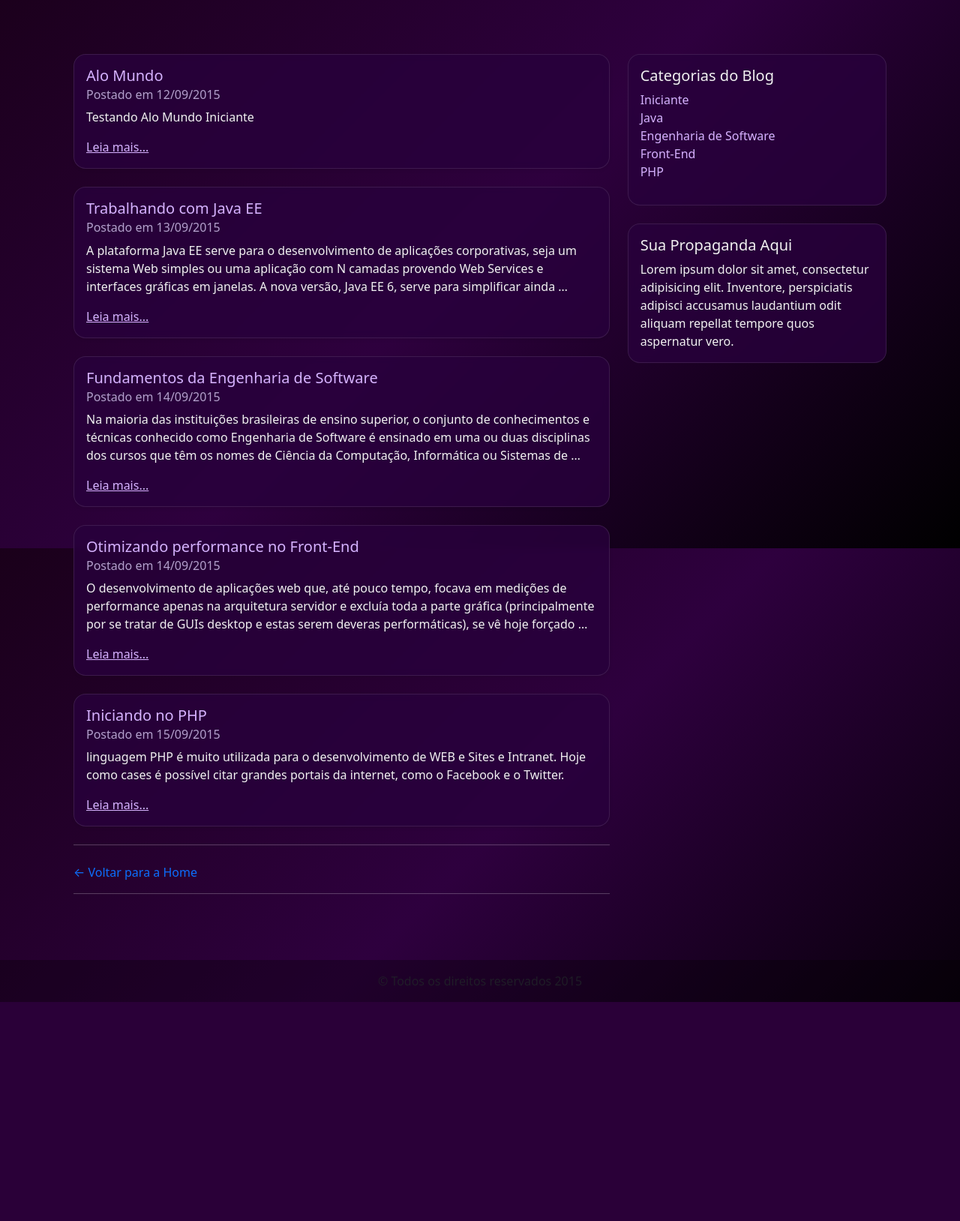
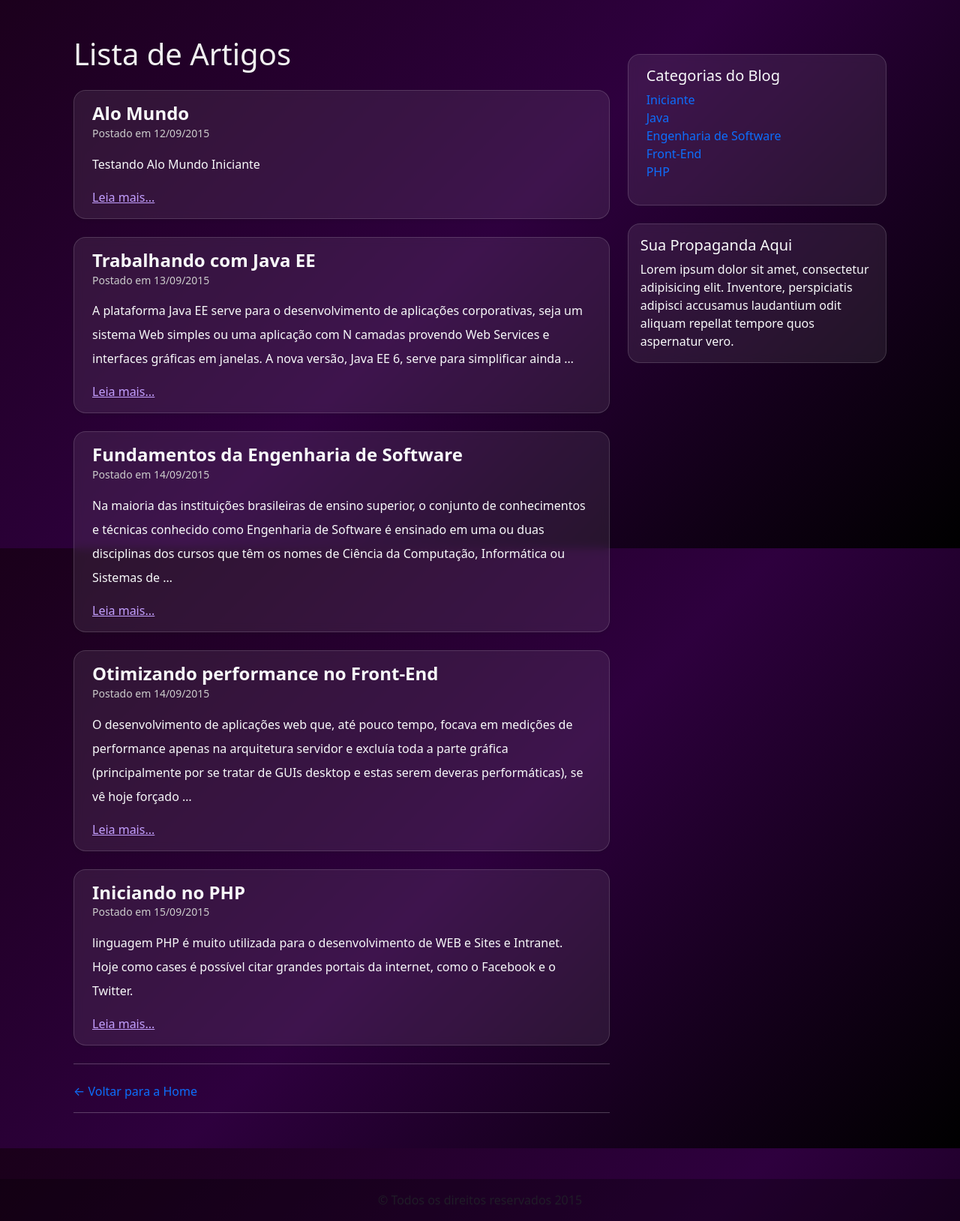
Before and after one commit to Mateus00/AnyWiki2, a Django app: page /blog/ in a window 1280 px wide. Shown: the part 69-1697 px from the top of the page at 75% size. Before the commit the page ends 1405 px from the top, so only its background shows below. Run offline with Django 5.2, Linux system fonts and the light colour scheme; data comes from the database, SQL or seed files in the repository.

Commit message:
Mais estilo

```diff
--- a/django_project/blog/templates/blog/base.html
+++ b/django_project/blog/templates/blog/base.html
@@ -1,15 +1,10 @@
 {% extends "layout.html" %}
 {% block head_title %}
-    {% block title %}
-        Bem-vindo ao meu blog
-    {% endblock title %}
 {% endblock head_title %}
 {% block content %}
   <div class="container my-4">
     <div class="row">
-            <!-- Conteúdo principal -->
       <div class="col-md-8">
-                <h1 class="page-header mb-4">{{ post.titulo }}</h1>
         {% block blog_content %}
           <p>Sem conteúdo no momento.</p>
         {% endblock blog_content %}
@@ -19,10 +14,11 @@
         </p>
         <hr>
       </div>
-            <!-- Barra lateral -->
+
+      <!-- Barra lateral com comportamento sticky -->
       <div class="col-md-4">
+        <div class="position-sticky" style="top: 80px; z-index: 1;">
           {% block categorias %}
-                    <!-- Você pode adicionar categorias aqui -->
           {% endblock categorias %}
           <div class="card mt-4">
             <div class="card-body">
@@ -35,4 +31,5 @@
         </div>
       </div>
     </div>
+  </div>
 {% endblock content %}
--- a/django_project/blog/templates/blog/home.html
+++ b/django_project/blog/templates/blog/home.html
@@ -1,24 +1,24 @@
 {% extends "blog/base.html" %}
 
 {% block head_title %}
-    Bem-vindos
+  Lista de Artigos
 {% endblock head_title %}
 
 {% block blog_content %}
+<h1 class="page-header mb-4">Lista de Artigos</h1>
   {% if posts %}
     {% for post in posts %}
       <div class="card mb-4 shadow-sm">
-                <div class="card-body">
-                    <h5 class="card-title text-break">
-                        <a href="{{ post.get_url_absoluta }}"
-                           class="text-decoration-none">
+        <div class="card-body px-4 py-3">
+          <h5 class="card-title text-break fs-4 fw-semibold">
+            <a href="{{ post.get_url_absoluta }}" class="text-decoration-none text-light">
               {{ post.titulo }}
             </a>
           </h5>
-                    <h6 class="card-subtitle mb-2">
+          <h6 class="card-subtitle mb-3 small">
             Postado em {{ post.data|date:"d/m/Y" }}
           </h6>
-                    <p class="card-text">{{ post.corpo|truncatewords:40 }}</p>
+          <p class="card-text lh-lg fs-6">{{ post.corpo|truncatewords:40 }}</p>
           <a href="{{ post.get_url_absoluta }}" class="card-link">Leia mais...</a>
         </div>
       </div>
@@ -30,7 +30,7 @@
 
 {% block categorias %}
   <div class="card mt-4">
-        <div class="card-body">
+    <div class="card-body px-4 py-3">
       <h5 class="card-title">Categorias do Blog</h5>
       {% block categorias_content %}
         {% if categorias %}
--- a/django_project/templates/layout.html
+++ b/django_project/templates/layout.html
@@ -4,29 +4,23 @@
   <head>
     <meta charset="utf-8" />
     <meta http-equiv="X-UA-Compatible" content="IE=edge">
-        <meta name="viewport"
-              content="width=device-width, initial-scale=1, shrink-to-fit=no">
+    <meta name="viewport" content="width=device-width, initial-scale=1, shrink-to-fit=no">
     <title>
       {% block head_title %}
       {% endblock head_title %}
     </title>
     <meta name="description" content="My home page">
     <!-- Bootstrap CSS -->
-        <link href="https://cdn.jsdelivr.net/npm/bootstrap@5.3.2/dist/css/bootstrap.min.css"
-              rel="stylesheet"
-              crossorigin="anonymous">
+    <link href="https://cdn.jsdelivr.net/npm/bootstrap@5.3.2/dist/css/bootstrap.min.css" rel="stylesheet" crossorigin="anonymous">
     <!-- Bootstrap Icons -->
-        <link rel="stylesheet"
-              href="https://cdn.jsdelivr.net/npm/bootstrap-icons/font/bootstrap-icons.css">
+    <link rel="stylesheet" href="https://cdn.jsdelivr.net/npm/bootstrap-icons/font/bootstrap-icons.css">
     <!-- Custom CSS -->
     <link rel="stylesheet" href="{% static 'css/main.css' %}">
-        <!-- Estilo -->
     <style>
       html, body {
         height: 100%;
         margin: 0;
       }
-
       body {
         display: flex;
         flex-direction: column;
@@ -35,99 +29,81 @@
         background-size: cover;
         color: #f1f1f1;
       }
-
       #page-wrapper {
         display: flex;
         flex-direction: column;
         min-height: 100vh;
       }
-
       main {
         flex-grow: 1;
       }
-
       .card {
-            background: rgba(40, 0, 60, 0.8);
-            color: #f1f1f1;
-            border: 1px solid rgba(255, 255, 255, 0.1);
-            backdrop-filter: blur(4px);
+        background: rgba(255, 255, 255, 0.08);
+        color: #f8f9fa;
+        border: 1px solid rgba(255, 255, 255, 0.15);
+        backdrop-filter: blur(6px);
         border-radius: 1rem;
       }
-
-        .card a {
-            color: #d6b3ff;
+      .card .card-title a {
+        color: #e0c9ff;
       }
-
-        .card a:hover {
+      .card .card-title a:hover {
         color: #ffffff;
         text-decoration: underline;
       }
-
       .card-subtitle {
-            color: #b3a1cc;
+        color: #ccc;
       }
-
       .card-link {
-            color: #a97fff;
+        color: #c39fff;
       }
-
+      .card-link:hover {
+        text-decoration: underline;
+      }
       footer {
         background: rgba(0, 0, 0, 0.3);
       }
-
       .navbar {
         background: rgba(0, 0, 0, 0.8) !important;
       }
-
       .navbar-brand {
         font-size: 1.5rem;
         margin-right: 1rem;
         color: #d6b3ff !important;
       }
-
       .navbar-brand i {
         font-size: 1.8rem;
       }
-
       .nav-link {
         color: #d6b3ff !important;
         padding: 0.4rem 0.8rem;
       }
-
       .nav-link:hover {
         color: #ffffff !important;
       }
-
       .navbar-nav {
         gap: 0.5rem;
       }
-
       form.d-flex input.form-control {
         height: 30px;
         font-size: 0.9rem;
         padding: 0 0.5rem;
       }
-
       form.d-flex button.btn {
         height: 30px;
         font-size: 0.9rem;
         padding: 0 0.75rem;
       }
-
       @media (max-width: 991.98px) {
         .navbar-collapse {
           margin-top: 0.5rem;
         }
-
         .navbar-nav {
           gap: 0.25rem;
         }
       }
     </style>
-        <!-- AdSense -->
-        <script async
-                src="https://pagead2.googlesyndication.com/pagead/js/adsbygoogle.js?client=ca-pub-6546296040349158"
-                crossorigin="anonymous"></script>
+    <script async src="https://pagead2.googlesyndication.com/pagead/js/adsbygoogle.js?client=ca-pub-6546296040349158" crossorigin="anonymous"></script>
   </head>
   <body>
     <div id="page-wrapper">
@@ -137,17 +113,10 @@
             <a class="navbar-brand" href="/">
               <i class="bi bi-house-door-fill"></i>
             </a>
-                        <button class="navbar-toggler"
-                                type="button"
-                                data-bs-toggle="collapse"
-                                data-bs-target="#navbarSupportedContent"
-                                aria-controls="navbarSupportedContent"
-                                aria-expanded="false"
-                                aria-label="Toggle navigation">
+            <button class="navbar-toggler" type="button" data-bs-toggle="collapse" data-bs-target="#navbarSupportedContent" aria-controls="navbarSupportedContent" aria-expanded="false" aria-label="Toggle navigation">
               <span class="navbar-toggler-icon"></span>
             </button>
-                        <div class="collapse navbar-collapse justify-content-between"
-                             id="navbarSupportedContent">
+            <div class="collapse navbar-collapse justify-content-between" id="navbarSupportedContent">
               <ul class="navbar-nav d-flex flex-row flex-wrap mb-2 mb-lg-0">
                 <li class="nav-item">
                   <a class="nav-link" href="/blog" title="Blog"><i class="bi bi-newspaper"></i> Blog</a>
@@ -160,10 +129,7 @@
                 </li>
               </ul>
               <form class="d-flex ms-lg-2" role="search">
-                                <input class="form-control form-control-sm me-2"
-                                       type="search"
-                                       placeholder="Pesquisar"
-                                       aria-label="Search">
+                <input class="form-control form-control-sm me-2" type="search" placeholder="Pesquisar" aria-label="Search">
                 <button class="btn btn-outline-success btn-sm" type="submit">Buscar</button>
               </form>
             </div>
@@ -180,10 +146,7 @@
         </div>
       </footer>
     </div>
-        <!-- Bootstrap JavaScript -->
-        <script src="https://cdn.jsdelivr.net/npm/@popperjs/core@2.11.8/dist/umd/popper.min.js"
-                crossorigin="anonymous"></script>
-        <script src="https://cdn.jsdelivr.net/npm/bootstrap@5.3.2/dist/js/bootstrap.min.js"
-                crossorigin="anonymous"></script>
+    <script src="https://cdn.jsdelivr.net/npm/@popperjs/core@2.11.8/dist/umd/popper.min.js" crossorigin="anonymous"></script>
+    <script src="https://cdn.jsdelivr.net/npm/bootstrap@5.3.2/dist/js/bootstrap.min.js" crossorigin="anonymous"></script>
   </body>
 </html>
```
Lines whose indentation alone changed are shown as unchanged.
